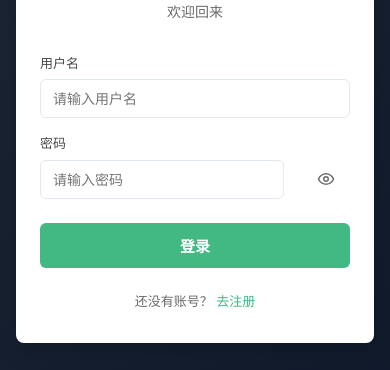
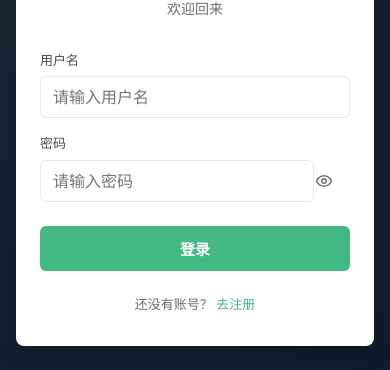
Before and after one commit to 2Bdou/notebook, a Vue app in the folder frontend/: page /login in a window 390 px wide. Shown: the part 312-682 px from the top of the page. Built offline with nearby package versions, Linux system fonts and the light colour scheme; no server answers.

Commit message:
fix(ui): 触摸目标/字号/按压反馈 — Login.vue (2/10)

```diff
--- a/frontend/src/views/Login.vue
+++ b/frontend/src/views/Login.vue
@@ -191,8 +191,9 @@ async function handleSubmit() {
   align-items: center;
   justify-content: center;
   min-height: 100dvh;
-  background: linear-gradient(135deg, #1e2937 0%, #0f172a 100%);
+  background: linear-gradient(135deg, var(--color-sidebar-bg) 0%, var(--color-bg-deep) 100%);
   padding: var(--space-4);
+  padding-bottom: calc(var(--space-4) + env(safe-area-inset-bottom, 0px));
 }
 
 .login-card {
@@ -257,7 +258,7 @@ async function handleSubmit() {
 .field-input:focus {
   border-color: var(--color-primary);
   outline: none;
-  box-shadow: 0 0 0 3px rgba(66, 185, 131, 0.15);
+  box-shadow: 0 0 0 3px var(--color-primary-ring);
 }
 
 /* 密码显示/隐藏切换 */
@@ -267,21 +268,26 @@ async function handleSubmit() {
 
 .password-toggle {
   position: absolute;
-  right: 8px;
+  right: 4px;
   top: 50%;
   transform: translateY(-50%);
   color: var(--color-text-tertiary);
   display: flex;
   align-items: center;
   justify-content: center;
-  width: 32px;
-  height: 32px;
+  width: 44px;
+  height: 44px;
   border-radius: var(--radius-sm);
   transition: color var(--transition-fast);
+  touch-action: manipulation;
 }
 
 .password-toggle:hover {
   color: var(--color-text-secondary);
+}
+
+.password-toggle:active {
+  transform: translateY(-50%) scale(0.92);
 }
 
 .error-msg {
@@ -309,6 +315,7 @@ async function handleSubmit() {
   justify-content: center;
   gap: var(--space-2);
   min-height: 44px;
+  touch-action: manipulation;
 }
 
 .btn-submit:hover:not(:disabled) {
@@ -334,6 +341,14 @@ async function handleSubmit() {
 .login-footer a {
   color: var(--color-primary);
   font-weight: 500;
+  padding: var(--space-2);
+  margin: calc(var(--space-2) * -1);
+  border-radius: var(--radius-sm);
+  touch-action: manipulation;
+}
+
+.login-footer a:active {
+  opacity: 0.7;
 }
 
 .login-footer a:hover {
@@ -342,6 +357,13 @@ async function handleSubmit() {
 
 .reg-closed-hint {
   color: var(--color-danger);
+}
+
+/* ====== 移动端：输入框字号 ≥16px，防 iOS 聚焦自动放大 ====== */
+@media (max-width: 768px) {
+  .field-input {
+    font-size: 16px;
+  }
 }
 
 /* 加载动画 */
```
